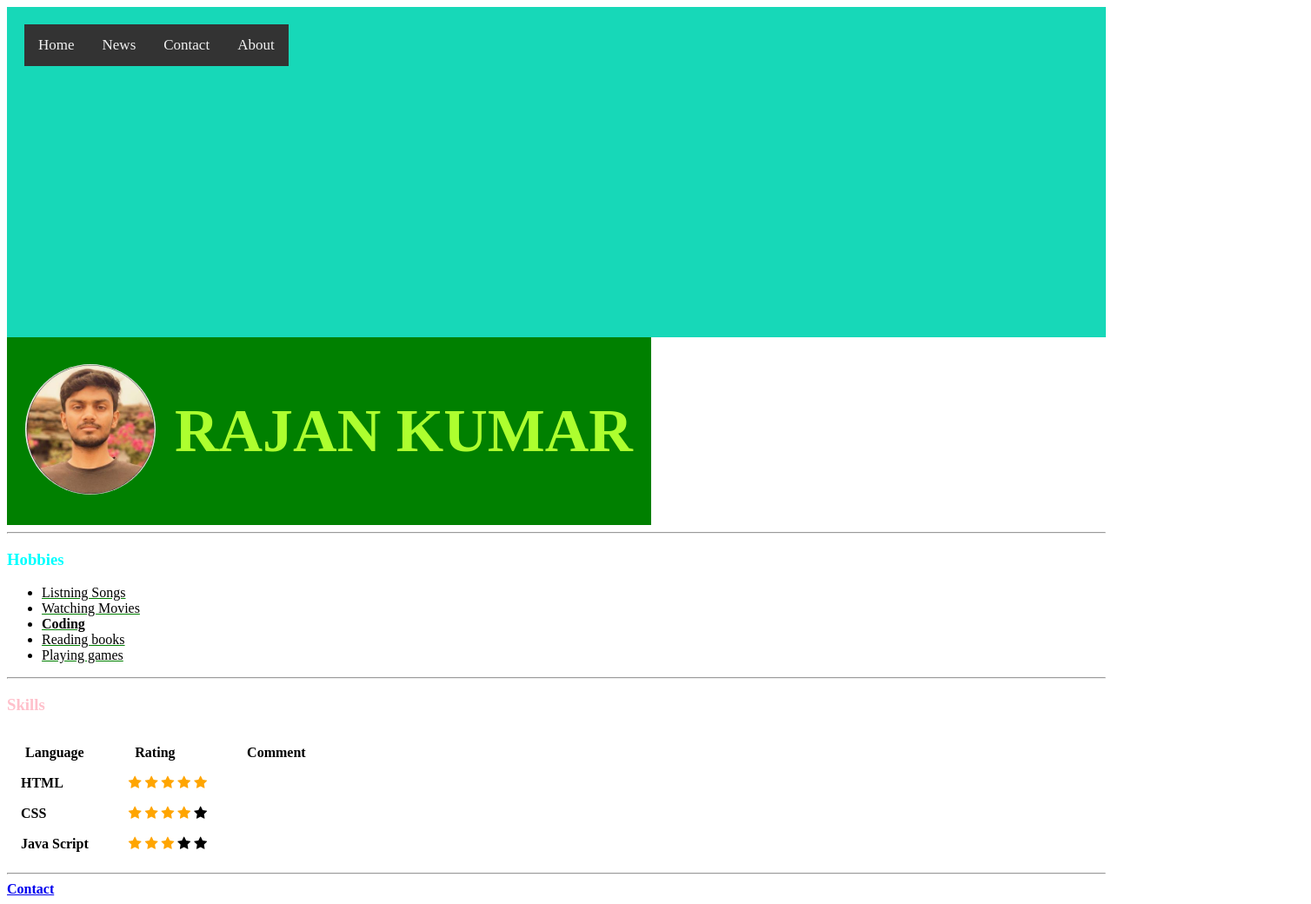
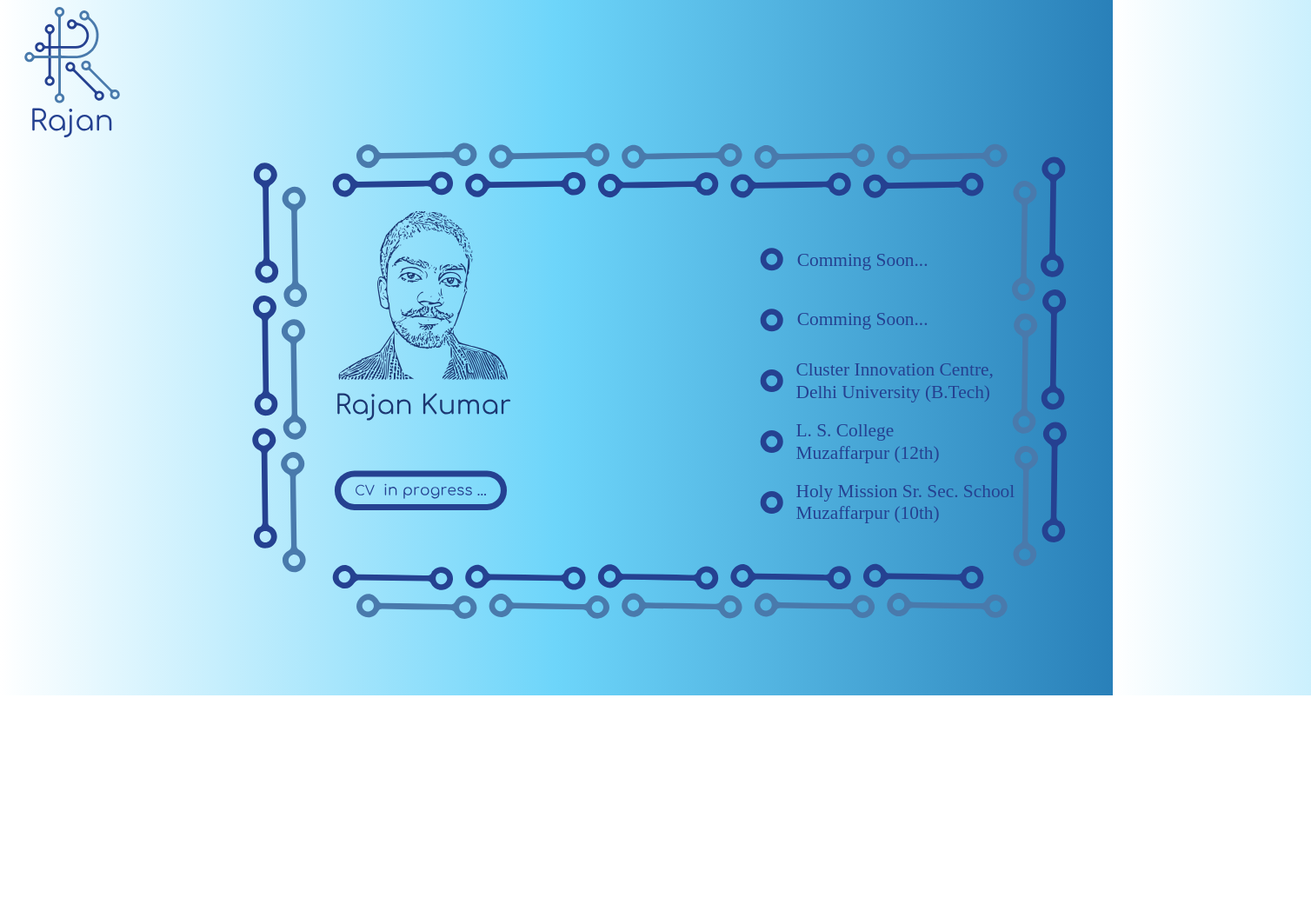
Before and after one commit to smartrajan/cv, a plain HTML site: page index.html in a window 1280 px wide. Shown: the whole page at 87% size, 1508 px wide, since content can reach past the window. After the commit the page ends 800 px from the top, so only its background shows below. Drawn offline with Linux system fonts and the light colour scheme.

Commit message:
New Update to Website

```diff
--- /dev/null
+++ b/Source/style.css
@@ -0,0 +1,29 @@
+#grad {
+    background: linear-gradient(to right, #FFFFFF, #6DD5FA, #2980B9);
+
+#wrapper {
+		display: -moz-flex;
+		display: -webkit-flex;
+		display: -ms-flex;
+		display: flex;
+		-moz-align-items: center;
+		-webkit-align-items: center;
+		-ms-align-items: center;
+		align-items: center;
+		-moz-justify-content: space-between;
+		-webkit-justify-content: space-between;
+		-ms-justify-content: space-between;
+		justify-content: space-between;
+		-moz-flex-direction: column;
+		-webkit-flex-direction: column;
+		-ms-flex-direction: column;
+		flex-direction: column;
+		-moz-perspective: 1000px;
+		-webkit-perspective: 1000px;
+		-ms-perspective: 1000px;
+		perspective: 1000px;
+		position: relative;
+		min-height: 100%;
+		padding: 1.5em;
+		z-index: 2;
+	}
--- a/index.html
+++ b/index.html
@@ -1,85 +1 @@
-<!DOCTYPE html>
-<html class="table1" lang="en" dir="ltr">
-
-<head>
-  <meta charset="utf-8">
-  <title>My CV</title>
-
-  <link rel="stylesheet type="text/css" href="stylesheet.css" >
-  <link rel="stylesheet" href="https://cdnjs.cloudflare.com/ajax/libs/font-awesome/4.7.0/css/font-awesome.min.css">
-</head>
-
-<body>
-  <div class="bg-img">
-    <div class="container">
-      <div class="topnav">
-        <a href="#home">Home</a>
-        <a href="#news">News</a>
-        <a href="#contact">Contact</a>
-        <a href="#about">About</a>
-      </div>
-    </div>
-  </div>
-  <table class="table2" cellspacing="20">
-    <tr>
-      <td><img class="imagec" src="Image/Rajan.jpg" alt="Rajan" width="150" height="150"></td>
-      <td>
-        <h1 class="underline">RAJAN KUMAR               </h1>
-      </td>
-    </tr>
-  </table>
-  <hr>
-  <h3 class="cyan">Hobbies</h3>
-  <ul>
-
-
-    <li class="underline">Listning Songs</li>
-    <li class="underline">Watching Movies</li>
-    <li class="underline"><b>Coding</b></li>
-    <li class="underline">Reading books</li>
-    <li class="underline">Playing games</li>
-  </ul>
-  <hr>
-  <h3 class="pink">Skills</h3>
-  <table cellspacing="15">
-    <tr>
-      <th>Language</th>
-      <th>Rating</th>
-      <th class="padd">Comment</th>
-    </tr>
-    <tr>
-      <td><b>HTML</b></td>
-      <td class="padd"><span class="fa fa-star checked"></span>
-        <span class="fa fa-star checked"></span>
-        <span class="fa fa-star checked"></span>
-        <span class="fa fa-star checked"></span>
-        <span class="fa fa-star checked"></span>
-        </td>
-    </tr>
-    <tr>
-      <td><b>CSS</b></td>
-      <td class="padd"><span class="fa fa-star checked"></span>
-        <span class="fa fa-star checked"></span>
-        <span class="fa fa-star checked"></span>
-        <span class="fa fa-star checked"></span>
-        <span class="fa fa-star "></span></td>
-    </tr>
-    <tr>
-      <td><b>Java Script</b></td>
-      <td class="padd"><span class="fa fa-star checked"></span>
-        <span class="fa fa-star checked"></span>
-        <span class="fa fa-star checked"></span>
-        <span class="fa fa-star "></span>
-        <span class="fa fa-star "></span></td>
-    </tr>
-
-  </table>
-  <hr>
-
-
-  <strong><a href="contact.html">Contact</a></strong>
-
-
-</body>
-
-</html>
+<!DOCTYPE html><html class="table1" lang="en" dir="ltr"><head><title>  Rajan Kumar</title><meta name="theme-color" content="#6dd5fa" /><meta name="viewport" content="width=device-width, initial-scale=1, user-scalable=no" /><link rel="stylesheet" href="Source/style.css" /><link rel="apple-touch-icon" sizes="180x180" href="Source/Image/apple-touch-icon.png"><link rel="icon" type="image/png" sizes="32x32" href="Source/Image/favicon-32x32.png"><link rel="icon" type="image/png" sizes="16x16" href="Source/Image/favicon-16x16.png"><link rel="manifest" href="Source/Image/site.webmanifest"></head><body  id="grad"><img src="Source/Image/best.svg" alt="Rajan's Logo" width="150" height="150" ><script src="Source/Java.js"></script><div style="margin: 0 auto"><img src="Source/Image/artboard.svg" alt="Rajan's Logo" width="1500" height="550" ><div><div><div>  </div></div></div></div></body></html>
--- a/stylesheet.css
+++ /dev/null
@@ -1,78 +0,0 @@
-h1     {
-		color: greenyellow;
-		font-type: helvectica;
-		font-size: 70px}
-
-h3.pink {
-		color: pink;}
-
-h3.cyan {
-		color: cyan;}
-
-.underline{
-		text-decoration: underline  green;
-		}
-.imagec{
-		padding-left: auto;
-		padding-right: auto;
-		border: 2px;
-		border-bottom-color: cyan;
-		border-radius: 50%;
-		}
-.table1{
-		background-image: Image/web1.png;
-
-}
-.table2{
-		background-color: green;
-}
-.checked{
-	color: orange;
-
-}
-.padd{
-	padding-left: 30px;
-}
-.bg-img {
-	/* The image used */
-	background-image: ("rahul.JPG");
-	background-color: rgb(23, 216, 184);
-
-	min-height: 380px;
-
-	/* Center and scale the image nicely */
-	background-position: center;
-	background-repeat: no-repeat;
-	background-size: cover;
-
-	/* Needed to position the navbar */
-	position: relative;
-  }
-
-  /* Position the navbar container inside the image */
-  .container {
-	position: absolute;
-	margin: 20px;
-	width: auto;
-  }
-
-  /* The navbar */
-  .topnav {
-	overflow: hidden;
-	background-color: #333;
-  }
-
-  /* Navbar links */
-  .topnav a {
-	float: left;
-	color: #f2f2f2;
-	text-align: center;
-	padding: 14px 16px;
-	text-decoration: none;
-	font-size: 17px;
-  }
-
-  .topnav a:hover {
-	background-color: #ddd;
-	color: black;
-  }
```
Also changed, not shown: contact.html (deleted, +0 -38 lines), Image/3star.png (deleted), Image/4star.png (deleted), Image/5star.png (deleted), Image/Rajan.jpg (deleted), Image/web1.png (deleted), Source/Image/apple-touch-icon.png (added), Source/Image/artboard.svg (added), Source/Image/best.svg (added), Source/Image/favicon-16x16.png (added), Source/Image/favicon-32x32.png (added), Source/Image/favicon.ico (added), Source/Image/site.webmanifest (added), Source/Java.js (added).
